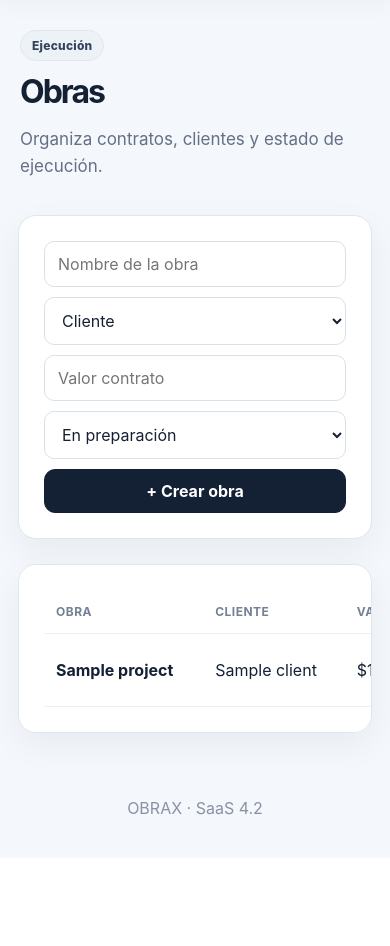
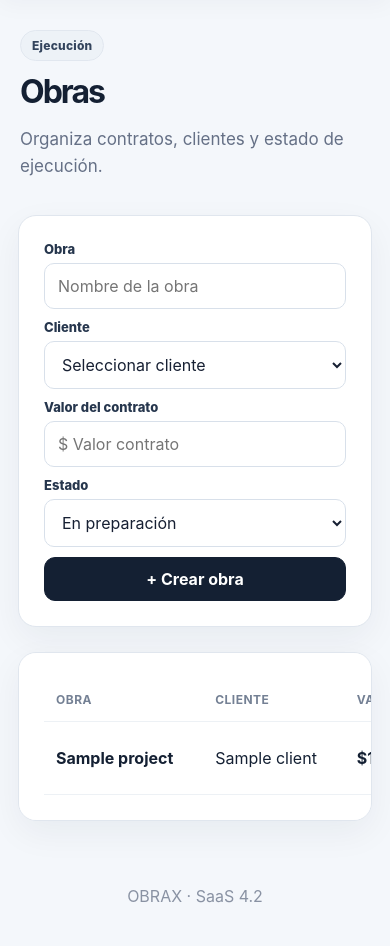
Before and after one commit to brayanherrera104/obrax, a Flask app: page /projects in a window 390 px wide. Shown: the part 68-1014 px from the top of the page. Before the commit the page ends 883 px from the top, so only its background shows below. Run offline with Flask 3, Linux system fonts and the light colour scheme; the visitor is signed in with stand-in values (Sample User, id 1); tables that the repository leaves empty hold one stand-in row (values such as "Sample post"); some libraries are stand-ins or nearby versions.

Commit message:
OBRAX 4.2: optimize Obras for mobile

```diff
--- a/templates/projects.html
+++ b/templates/projects.html
@@ -1,5 +1,5 @@
 {% extends "base.html" %}{% block content %}
-<div class="head"><div><span class="pill">Ejecución</span><h1>Obras</h1><p>Organiza contratos, clientes y estado de ejecución.</p></div></div>
-<form class="formcard projectform" method="post"><input name="name" placeholder="Nombre de la obra" required><select name="client_id"><option value="">Cliente</option>{% for c in clients %}<option value="{{c.id}}">{{c.name}}</option>{% endfor %}</select><input name="value" type="number" placeholder="Valor contrato"><select name="status"><option>En preparación</option><option>Cotización</option><option>En ejecución</option><option>Finalizado</option></select><button class="btn primary">+ Crear obra</button></form>
-<section class="panel"><table><tr><th>Obra</th><th>Cliente</th><th>Valor</th><th>Estado</th><th>Control</th></tr>{% for p in projects %}<tr><td><b>{{p.name}}</b></td><td>{{p.client_name}}</td><td>${{"{:,.0f}".format(p.value or 0)}}</td><td><span class="status">{{p.status}}</span></td><td><a class="btn secondary" href="/project/{{p.id}}/control">Ver control</a></td></tr>{% else %}<tr><td colspan="5">Crea tu primera obra.</td></tr>{% endfor %}</table></section>
+<div class="head projects-head"><div><span class="pill">Ejecución</span><h1>Obras</h1><p>Organiza contratos, clientes y estado de ejecución.</p></div></div>
+<form class="formcard projectform projects-create" method="post"><div class="project-field"><label>Obra</label><input name="name" placeholder="Nombre de la obra" required></div><div class="project-field"><label>Cliente</label><select name="client_id"><option value="">Seleccionar cliente</option>{% for c in clients %}<option value="{{c.id}}">{{c.name}}</option>{% endfor %}</select></div><div class="project-field"><label>Valor del contrato</label><input name="value" type="number" placeholder="$ Valor contrato"></div><div class="project-field"><label>Estado</label><select name="status"><option>En preparación</option><option>Cotización</option><option>En ejecución</option><option>Finalizado</option></select></div><button class="btn primary project-create-btn">+ Crear obra</button></form>
+<section class="panel projects-list"><div class="projects-table"><table><tr><th>Obra</th><th>Cliente</th><th>Valor</th><th>Estado</th><th>Control</th></tr>{% for p in projects %}<tr><td data-label="Obra"><b>{{p.name}}</b></td><td data-label="Cliente">{{p.client_name or 'Sin cliente'}}</td><td data-label="Valor" class="project-value"><b>${{"{:,.0f}".format(p.value or 0)}}</b></td><td data-label="Estado"><span class="status">{{p.status}}</span></td><td data-label="Control" class="project-action"><a class="btn secondary" href="/project/{{p.id}}/control">Ver control</a></td></tr>{% else %}<tr class="empty-row"><td colspan="5">Crea tu primera obra.</td></tr>{% endfor %}</table></div></section>
 {% endblock %}
```
